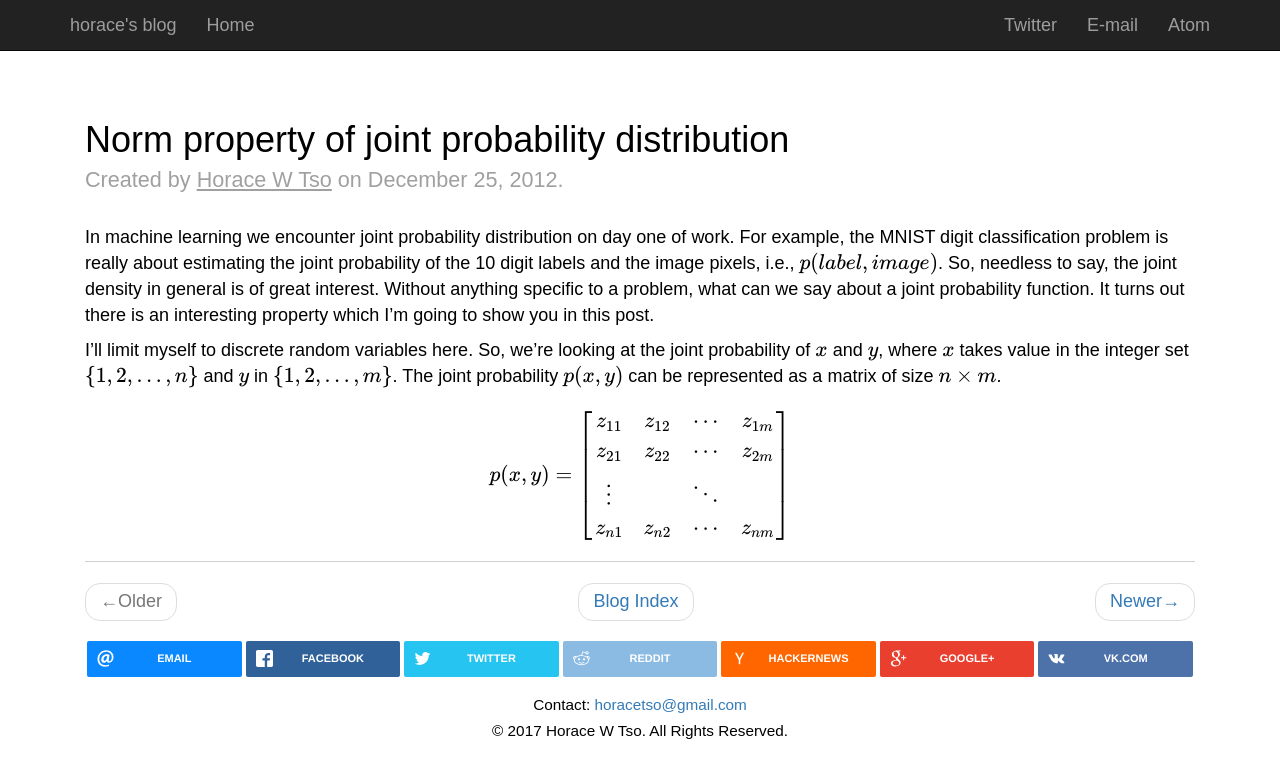
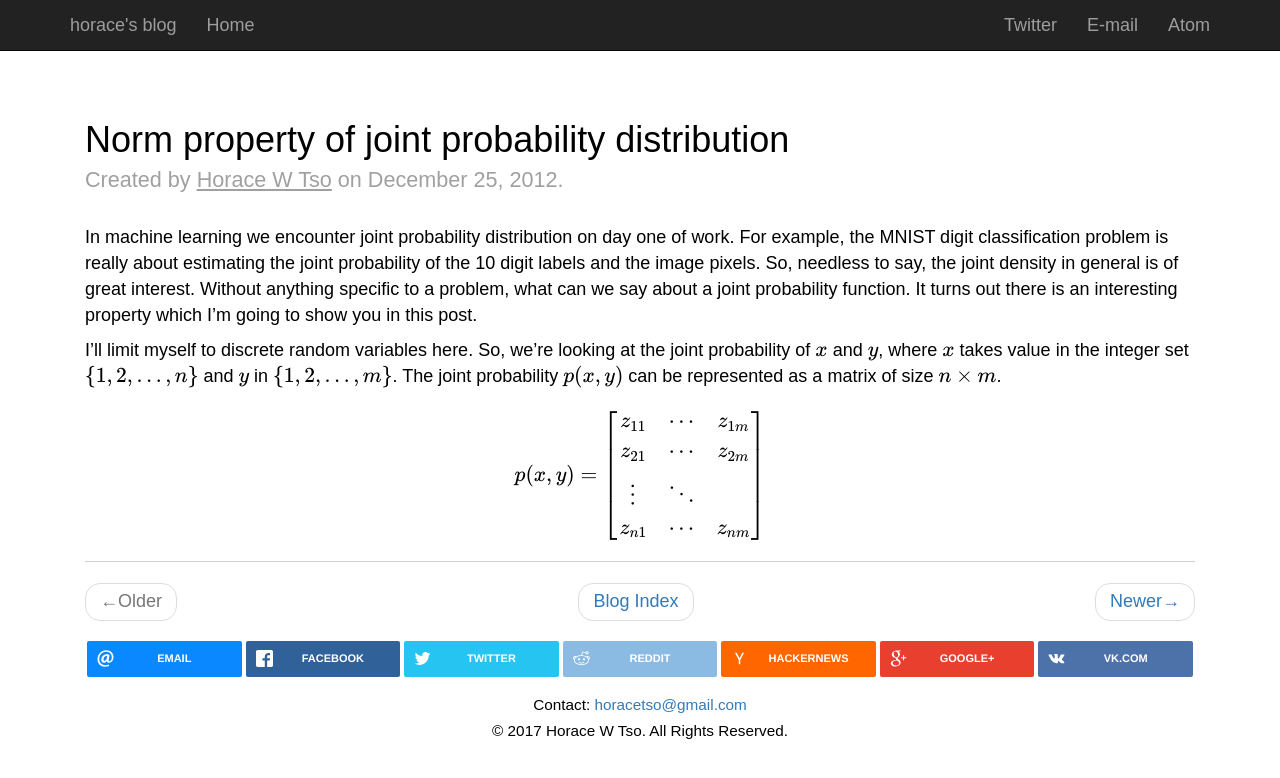
Before and after one commit to htso/htso.github.io, a Jekyll site: the page built from _posts/2013-03-01-prob-norm.markdown, in a window 1280 px wide. Shown: the top 778 px of the page. Built offline with Jekyll 4.4.1, drawn with Linux system fonts in a browser that asks for light colours; nearby versions of some CDN libraries; formulas are drawn with MathJax 3.

Commit message:
2nd vectorization post

```diff
--- a/_posts/2013-03-01-prob-norm.markdown
+++ b/_posts/2013-03-01-prob-norm.markdown
@@ -7,15 +7,15 @@ categories: Probabiliity
 
 {% include post-title.html %}
 
-In machine learning we encounter joint probability distribution on day one of work. For example, the MNIST digit classification problem is really about estimating the joint probability of the 10 digit labels and the image pixels, i.e., $$p(label, image)$$. So, needless to say, the joint density in general is of great interest. Without anything specific to a problem, what can we say about a joint probability function. It turns out there is an interesting property which I'm going to show you in this post.
+In machine learning we encounter joint probability distribution on day one of work. For example, the MNIST digit classification problem is really about estimating the joint probability of the 10 digit labels and the image pixels. So, needless to say, the joint density in general is of great interest. Without anything specific to a problem, what can we say about a joint probability function. It turns out there is an interesting property which I'm going to show you in this post.
 
 I'll limit myself to discrete random variables here. So, we're looking at the joint probability of $$x$$ and $$y$$, where $$x$$ takes value in the integer set $$\{1,2,\ldots, n\}$$ and $$y$$ in $$\{1,2,\dots,m\}$$. The joint probability $$p(x,y)$$ can be represented as a matrix of size $$n \times m$$.
 
 $$p(x,y) =
          \begin{bmatrix}
-           z_{11}& z_{12} &\cdots &z_{1m}\\
-           z_{21}& z_{22} &\cdots &z_{2m}\\
-           \vdots&&\ddots& \\
-           z_{n1}& z_{n2}& \cdots &z_{nm}
+           z_{11}&\cdots &z_{1m}\\
+           z_{21}&\cdots &z_{2m}\\
+           \vdots&\ddots & \\
+           z_{n1}&\cdots &z_{nm}
            \end{bmatrix}
 $$
```
